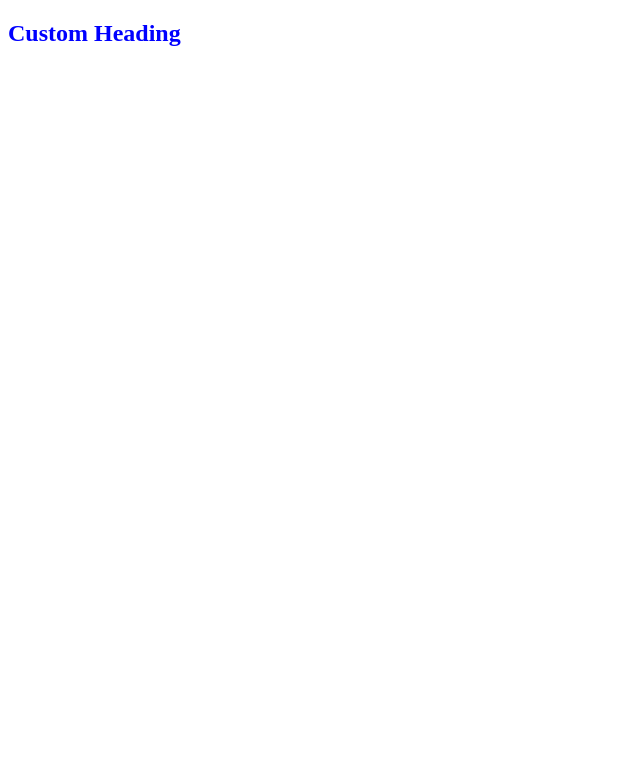
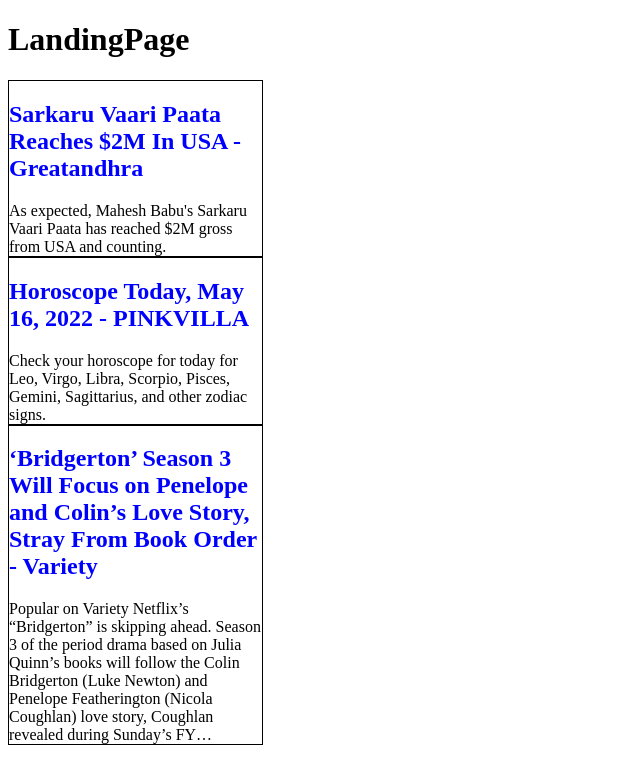
Before and after one commit to FelixGrahn/ExaminationNewsApp, a React (Create React App) app: page / in a window 1280 px wide. Shown: the top 784 px of the page, without its empty margins (0-640 px from the left). Built offline with nearby package versions, Linux system fonts and the light colour scheme.

Commit message:
feat: fixed up the card component

```diff
--- /dev/null
+++ b/src/Components/Bodytext/BodyText.tsx
@@ -0,0 +1,34 @@
+import * as React from 'react'
+import styled from "styled-components";
+
+
+const Bodytext = styled.span`
+  font-size: 1em;
+  color: ${(props) => (props.theme)}; //experimental
+
+
+`;
+
+Bodytext.defaultProps = {
+    theme: {
+      main: "palevioletred"
+    }
+  }
+
+//   const theme = {
+//     main: "mediumseagreen"
+//   };
+
+interface props {
+    body: string;
+    theme?: any;
+}
+
+const BodyText = ({body, theme}: props) => {
+  return (
+        <Bodytext theme={theme}>{body}</Bodytext>
+        // <Bodytext theme={theme}>{body}</Bodytext> experimental
+  )
+}
+
+export default BodyText
--- /dev/null
+++ b/src/Components/Card/ArticleCard.tsx
@@ -0,0 +1,46 @@
+import * as React from 'react'
+import styled from "styled-components";
+import BodyText from '../Bodytext/BodyText';
+import CustomHeader from '../Headers/CustomHeader';
+
+
+const CardContainer = styled.div`
+  width: 20%;
+  border: solid 1px;
+`;
+
+const StyledWrapper = styled.div`
+    display: flex;
+    justify-content: center;
+    flex-direction: column;
+`;
+
+const theme = { //experimental
+    main: "mediumseagreen"
+  };
+
+interface props {
+    articleData: any;
+    children?: React.ReactNode;
+}
+
+
+const ArticleCard = ({articleData}: props) => {
+    console.log("articleData", articleData);
+
+  return (
+    <StyledWrapper>
+        {articleData.map((article, key) => {
+            return (
+            <CardContainer key={key}>
+                <CustomHeader label={article.title}/>
+                {/* <BodyText theme={theme} body={article.description}/>  experimental*/}
+                <BodyText body={article.description}/>
+
+            </CardContainer>
+        )})}
+    </StyledWrapper>
+  )
+}
+
+export default ArticleCard
--- a/src/Components/Headers/CustomHeader.tsx
+++ b/src/Components/Headers/CustomHeader.tsx
@@ -9,14 +9,11 @@
 
 interface props {
     label: string;
-    color?: Boolean;
 }
 
 const CustomHeader = ({label}: props) => {
   return (
-    <div>
         <Headingtext>{label}</Headingtext>
-    </div>
   )
 }
 
--- a/src/view/Landingpage.tsx
+++ b/src/view/Landingpage.tsx
@@ -1,11 +1,58 @@
 import React from 'react'
+import ArticleCard from '../Components/Card/ArticleCard'
 import CustomHeader from '../Components/Headers/CustomHeader'
+
+
+const Datapackage = [
+  {
+    "id": "011f63d9-a1a9-48a9-9f32-61545009712a",
+    "sourceName": "Greatandhra.com",
+    "author": "Venkat",
+    "description": "As expected, Mahesh Babu's Sarkaru Vaari Paata has reached $2M gross from USA and counting.",
+    "title": "Sarkaru Vaari Paata Reaches $2M In USA - Greatandhra",
+    "url": "https://www.greatandhra.com/movies/news/sarkaru-vaari-paata-reaches-2m-in-usa-121048",
+    "urlToImage": "https://www.greatandhra.com/newphotos10/Sarkaru-Vaari-Paata31652674416.jpg",
+    "publishedAt": "2022-05-16T04:13:36Z",
+    "categories": [
+      "entertainment"
+    ]
+  },
+  {
+    "id": "0557041a-e81f-409d-ac13-d496debcae12",
+    "sourceName": "PINKVILLA",
+    "author": "Pinkvilla Desk",
+    "description": "Check your horoscope for today for Leo, Virgo, Libra, Scorpio, Pisces, Gemini, Sagittarius, and other zodiac signs.",
+    "title": "Horoscope Today, May 16, 2022 - PINKVILLA",
+    "url": "https://www.pinkvilla.com/lifestyle/people/horoscope-today-may-16-2022-1094608",
+    "urlToImage": "https://www.pinkvilla.com/files/styles/fbimagesection/public/daily_horoscope_social_86.jpg?itok=xi8n7OXQ",
+    "publishedAt": "2022-05-16T01:51:51Z",
+    "categories": [
+      "entertainment"
+    ]
+  },
+  {
+    "id": "11725a7a-4139-4bd5-bcae-ce7db2ac1616",
+    "sourceName": "Variety",
+    "author": "Emily Longeretta",
+    "description": "Popular on Variety Netflix’s “Bridgerton” is skipping ahead. Season 3 of the period drama based on Julia Quinn’s books will follow the Colin Bridgerton (Luke Newton) and Penelope Featherington (Nicola Coughlan) love story, Coughlan revealed during Sunday’s FY…",
+    "title": "‘Bridgerton’ Season 3 Will Focus on Penelope and Colin’s Love Story, Stray From Book Order - Variety",
+    "url": "https://variety.com/2022/tv/news/bridgerton-season-3-penelope-colin-1235266868/",
+    "urlToImage": "https://variety.com/wp-content/uploads/2022/05/Bridgerton-Season-3-Penelope-Colin.jpg?w=999",
+    "publishedAt": "2022-05-16T04:06:00Z",
+    "categories": [
+      "entertainment"
+    ]
+  }
+]
 
 
 
 function Landingpage() {
   return (
-    <div><CustomHeader label={"Custom Heading"} color={true}></CustomHeader></div>
+    <div>
+      <h1>LandingPage</h1>
+      <ArticleCard articleData={Datapackage}/>
+    </div>
   )
 }
 
--- a/tsconfig.json
+++ b/tsconfig.json
@@ -11,6 +11,7 @@
     "skipLibCheck": true,
     "esModuleInterop": true,
     "allowSyntheticDefaultImports": true,
+    "noImplicitAny": false,
     "strict": true,
     "forceConsistentCasingInFileNames": true,
     "noFallthroughCasesInSwitch": true,
```
Also changed, not shown: src/Components/Ikons/OriginalArticleLink.tsx (added, +21 -0 lines).
